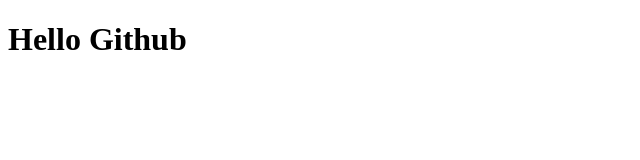
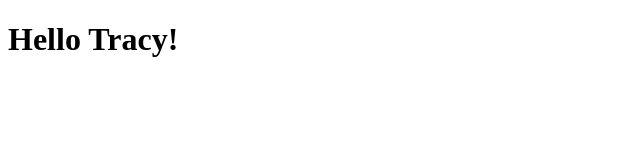
Before and after one commit to Samanseso/valentines, a plain HTML site: page index.html in a window 1280 px wide. Shown: the full height of the page, 0-640 px from the left. Drawn offline with Linux system fonts and the light colour scheme.

Commit message:
"fourth deploy"

```diff
--- a/index.html
+++ b/index.html
@@ -7,6 +7,6 @@
     <link rel="stylesheet" href="style.css">
 </head>
 <body>
-    <h1>Hello Github</h1>
+    <h1>Hello Tracy!</h1>
 </body>
 </html>
```
